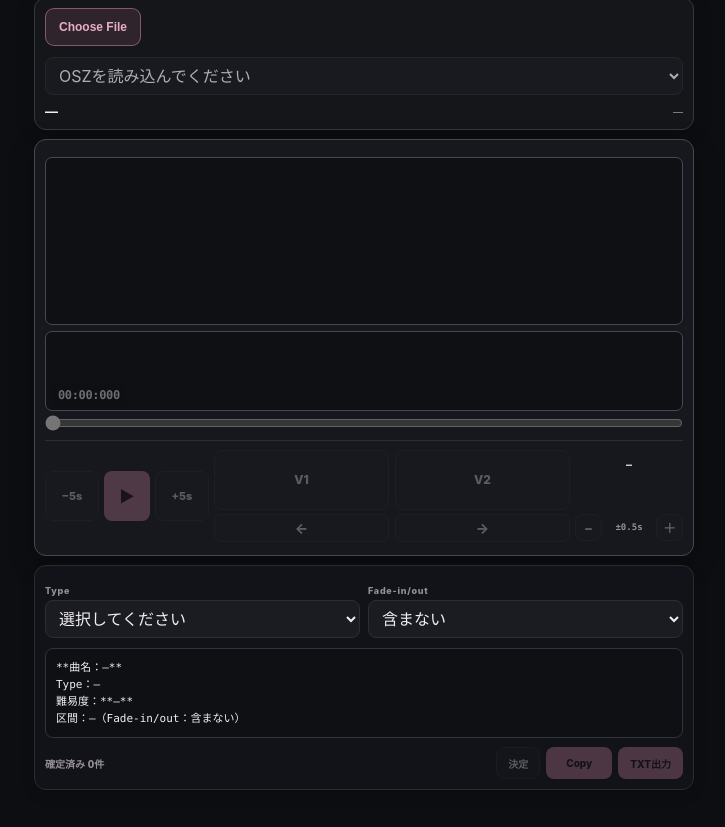
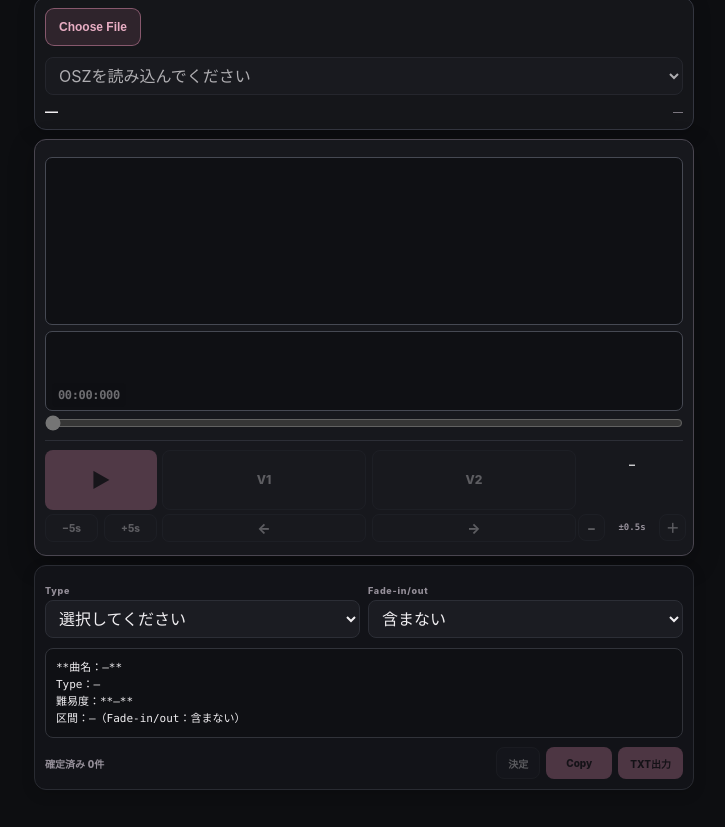
Before and after one commit to demon-mami/osutaiko-mami-viewer, a plain HTML site: page index.html in a window 1280 px wide. Shown: the part 79-906 px from the top of the page, without its empty margins (276-1001 px from the left). Drawn offline with Linux system fonts and the light colour scheme.

Commit message:
Resize transport into large play and small 5 second buttons

```diff
--- a/workflow-tools.css
+++ b/workflow-tools.css
@@ -30,7 +30,8 @@
 }
 
 /* Three-row / three-column editor controls.
-   left rows 1-3   = transport
+   left rows 1-2   = large Play
+   left row 3      = -5s / +5s
    middle rows 1-2 = large V1 / V2
    middle row 3    = V1 / V2 jump arrows
    right row 1     = range length
@@ -39,7 +40,7 @@
 */
 .editor-control-grid {
   display: grid;
-  grid-template-columns: 164px minmax(96px, 1fr) 108px;
+  grid-template-columns: 112px minmax(112px, 1fr) 102px;
   grid-template-rows: 30px 26px 28px;
   align-items: stretch;
   column-gap: 5px;
@@ -132,35 +133,45 @@
   white-space: nowrap;
 }
 
-/* Main transport remains dominant on the left across all three rows. */
+/* Left transport: Play owns rows 1-2; -5s/+5s share row 3. */
 .editor-control-grid .transport-row {
   grid-column: 1;
   grid-row: 1 / 4;
   display: grid;
-  grid-template-columns: 54px 46px 54px;
-  align-items: center;
-  justify-content: start;
-  align-self: stretch;
-  gap: 5px;
-  width: auto;
+  grid-template-columns: minmax(0, 1fr) minmax(0, 1fr);
+  grid-template-rows: 30px 26px 28px;
+  align-items: stretch;
+  gap: 4px 6px;
+  width: 100%;
   margin: 0;
 }
 
-.editor-control-grid .transport-button,
 .editor-control-grid .play-button {
+  grid-column: 1 / 3;
+  grid-row: 1 / 3;
+  width: 100%;
   min-width: 0;
-  height: 50px;
+  height: 100%;
   padding: 0;
+  font-size: 20px;
 }
 
 .editor-control-grid .transport-button {
-  width: 54px;
-  font-size: 11px;
+  min-width: 0;
+  width: 100%;
+  height: 28px;
+  padding: 0;
+  font-size: 10px;
 }
 
-.editor-control-grid .play-button {
-  width: 46px;
-  font-size: 16px;
+#backButton {
+  grid-column: 1;
+  grid-row: 3;
+}
+
+#forwardButton {
+  grid-column: 2;
+  grid-row: 3;
 }
 
 /* Small zoom control: right / row 3. */
@@ -346,7 +357,7 @@
 
 @media (max-width: 360px) {
   .editor-control-grid {
-    grid-template-columns: 142px minmax(78px, 1fr) 90px;
+    grid-template-columns: 100px minmax(100px, 1fr) 88px;
     grid-template-rows: 28px 24px 27px;
     column-gap: 3px;
     row-gap: 3px;
@@ -371,23 +382,17 @@
   }
 
   .editor-control-grid .transport-row {
-    grid-template-columns: 46px 42px 46px;
-    gap: 4px;
+    grid-template-rows: 28px 24px 27px;
+    gap: 3px 4px;
   }
 
-  .editor-control-grid .transport-button,
   .editor-control-grid .play-button {
-    height: 47px;
+    font-size: 18px;
   }
 
   .editor-control-grid .transport-button {
-    width: 46px;
-    font-size: 10px;
-  }
-
-  .editor-control-grid .play-button {
-    width: 42px;
-    font-size: 15px;
+    height: 27px;
+    font-size: 9px;
   }
 
   .compact-zoom {
```
